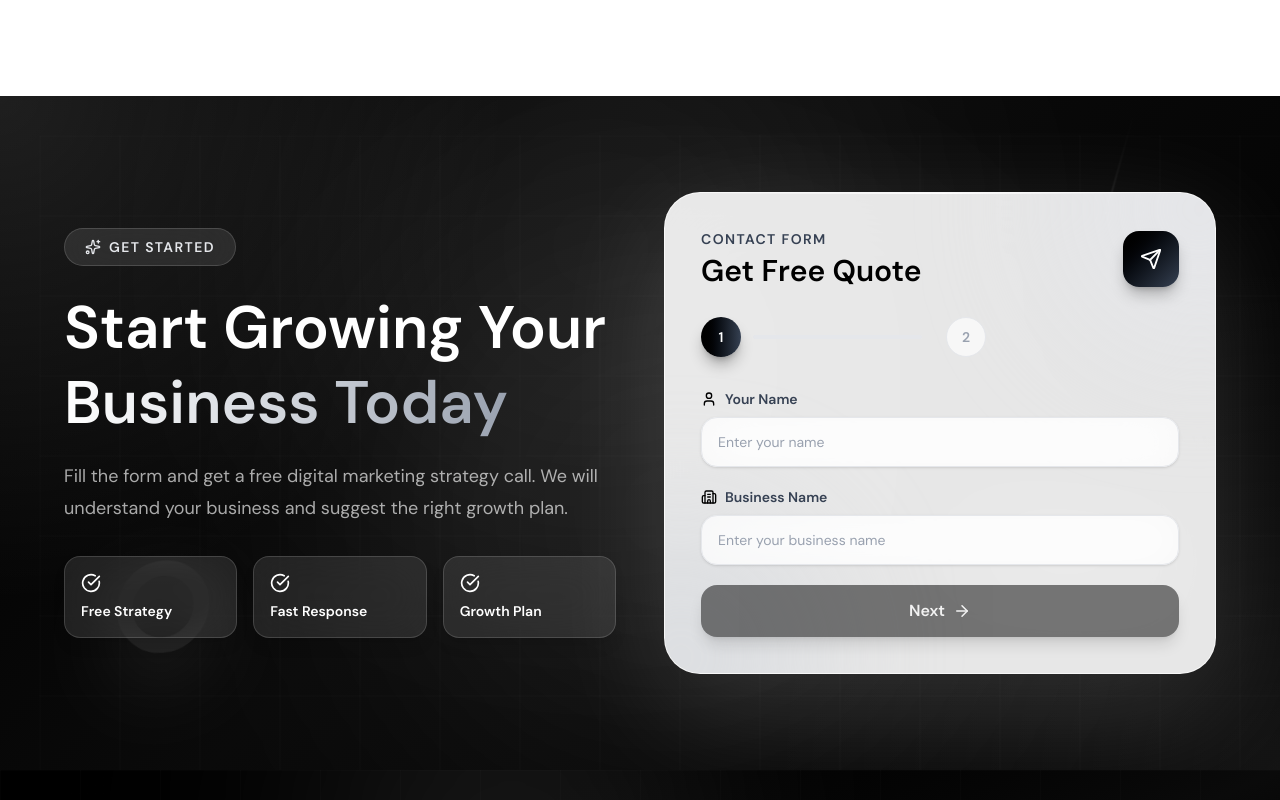
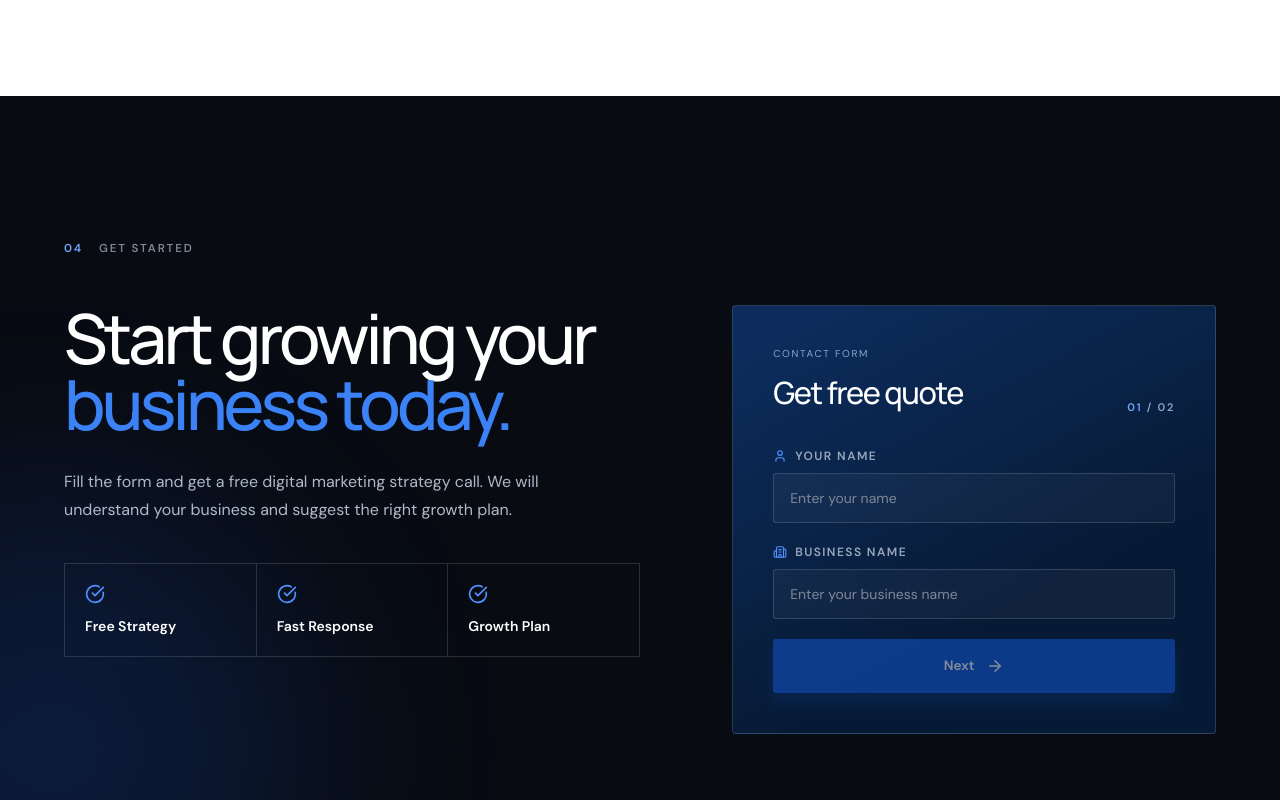
Before and after one commit to rvnaveen983-svg/Brandkural, a Next.js app: page / in a window 1280 px wide. Shown: the part 4460-5260 px from the top of the page. Built offline with nearby package versions, Linux system fonts and the light colour scheme.

Commit message:
style: contact form in Figma design language (logic unchanged)

```diff
--- a/src/components/LeadForm.jsx
+++ b/src/components/LeadForm.jsx
@@ -3,14 +3,11 @@
 import { useState } from "react";
 import {
   CheckCircle,
-  Sparkles,
   Phone,
   Building2,
   User,
   Send,
   ArrowRight,
-  MessageCircle,
-  Mail,
 } from "lucide-react";
 import { motion, AnimatePresence } from "framer-motion";
 
@@ -24,7 +21,10 @@ const serviceOptions = [
 ];
 
 const inputClass =
-  "w-full rounded-2xl bg-white/70 border border-gray-200 px-4 py-3.5 text-sm text-gray-900 placeholder:text-gray-400 outline-none backdrop-blur-xl shadow-sm transition-all duration-300 focus:bg-white focus:border-gray-500 focus:ring-4 focus:ring-black/10";
+  "w-full rounded-[3px] border border-white/[0.14] bg-white/[0.04] px-4 py-3.5 text-sm text-white placeholder:text-[#7e8797] outline-none transition-all duration-200 focus:border-brand focus:bg-white/[0.07] focus:ring-4 focus:ring-brand/20 [&>option]:bg-[#071a35] [&>option]:text-white";
+
+const labelClass =
+  "mb-2 flex items-center gap-2 text-[12px] font-semibold uppercase tracking-[0.12em] text-[#98a7bd]";
 
 const LeadForm = () => {
   const [step, setStep] = useState(1);
@@ -71,29 +71,28 @@ const LeadForm = () => {
 
   if (submitted) {
     return (
-      <section id="contact" className="relative py-24 bg-black overflow-hidden">
-        <div className="absolute inset-0 bg-[radial-gradient(circle_at_top,rgba(255,255,255,0.14),transparent_40%),radial-gradient(circle_at_bottom_right,rgba(255,255,255,0.08),transparent_35%)]" />
-
-        <div className="container mx-auto px-4 relative z-10">
+      <section
+        id="contact"
+        className="bg-ink px-6 py-24 font-body md:px-[5vw] md:py-36"
+      >
         <motion.div
-            initial={{ opacity: 0, scale: 0.85, y: 40 }}
-            animate={{ opacity: 1, scale: 1, y: 0 }}
+          initial={{ opacity: 0, y: 30 }}
+          animate={{ opacity: 1, y: 0 }}
           transition={{ duration: 0.6, ease: "easeOut" }}
-            className="max-w-lg mx-auto rounded-[36px] bg-white/90 border border-white/70 backdrop-blur-2xl shadow-[0_35px_120px_rgba(255,255,255,0.15)] p-10 md:p-12 text-center"
+          className="mx-auto max-w-lg rounded-[4px] border border-white/[0.14] bg-navy-2 p-10 text-center md:p-12"
         >
-            <div className="w-20 h-20 mx-auto rounded-full bg-gray-100 flex items-center justify-center mb-5">
-              <CheckCircle className="text-black" size={52} />
+          <div className="mx-auto mb-5 flex h-16 w-16 items-center justify-center rounded-full bg-brand-deep">
+            <CheckCircle className="text-white" size={34} />
           </div>
 
-            <h3 className="text-3xl font-extrabold mb-3 text-black">
-              Thank You!
+          <h3 className="font-heading text-3xl font-medium tracking-[-0.04em] text-white">
+            Thank you!
           </h3>
 
-            <p className="text-gray-600">
+          <p className="mt-3 text-[#aeb9c9]">
             We received your details. We will contact you within 24 hours.
           </p>
         </motion.div>
-        </div>
       </section>
     );
   }
@@ -101,242 +100,93 @@ const LeadForm = () => {
   return (
     <section
       id="contact"
-      className="relative py-24 bg-black overflow-hidden"
-      style={{ perspective: "1400px" }}
+      className="relative overflow-hidden bg-ink px-6 py-24 font-body md:px-[5vw] md:py-36"
     >
-      {/* Premium 3D Animated Background */}
-      <div className="absolute inset-0 pointer-events-none overflow-hidden">
-        <div className="absolute inset-0 bg-[radial-gradient(circle_at_top_left,rgba(255,255,255,0.12),transparent_35%),radial-gradient(circle_at_bottom_right,rgba(255,255,255,0.08),transparent_35%),linear-gradient(135deg,#000000,#0a0a0a_45%,#000000)]" />
+      {/* Soft blue glow */}
+      <div className="pointer-events-none absolute -left-[200px] bottom-[-120px] h-[500px] w-[500px] rounded-full bg-[rgba(31,105,255,0.16)] blur-[100px]" />
 
-        <motion.div
-          className="absolute inset-0 opacity-[0.22] bg-[linear-gradient(to_right,#ffffff18_1px,transparent_1px),linear-gradient(to_bottom,#ffffff18_1px,transparent_1px)] bg-[size:80px_80px]"
-          animate={{
-            x: [0, 45, 0],
-            y: [0, 45, 0],
-          }}
-          transition={{
-            duration: 18,
-            repeat: Infinity,
-            ease: "easeInOut",
-          }}
-        />
-
-        <motion.div
-          className="absolute -top-28 left-1/4 w-[420px] h-[420px] rounded-full bg-white/10 blur-[120px]"
-          animate={{
-            x: [0, 80, 0],
-            y: [0, 60, 0],
-            scale: [1, 1.2, 1],
-          }}
-          transition={{
-            duration: 11,
-            repeat: Infinity,
-            ease: "easeInOut",
-          }}
-        />
-
-        <motion.div
-          className="absolute bottom-0 right-1/4 w-[420px] h-[420px] rounded-full bg-white/10 blur-[120px]"
-          animate={{
-            x: [0, -80, 0],
-            y: [0, -50, 0],
-            scale: [1, 1.18, 1],
-          }}
-          transition={{
-            duration: 12,
-            repeat: Infinity,
-            ease: "easeInOut",
-          }}
-        />
-
-        {/* 3D Glass Cube */}
-        <motion.div
-          className="absolute top-[16%] right-[10%] w-28 h-28 rounded-[30px] bg-white/10 border border-white/20 backdrop-blur-xl shadow-[0_30px_90px_rgba(255,255,255,0.15)]"
-          animate={{
-            rotateX: [0, 180, 360],
-            rotateY: [0, 140, 360],
-            y: [0, -28, 0],
-          }}
-          transition={{
-            duration: 9,
-            repeat: Infinity,
-            ease: "easeInOut",
-          }}
-          style={{ transformStyle: "preserve-3d" }}
-        />
-
-        {/* 3D Floating Ring */}
-        <motion.div
-          className="absolute bottom-[18%] left-[9%] w-24 h-24 rounded-full border-[16px] border-white/10 shadow-[0_30px_90px_rgba(255,255,255,0.1)]"
-          animate={{
-            rotateX: [0, 360],
-            rotateY: [360, 0],
-            y: [0, 30, 0],
-          }}
-          transition={{
-            duration: 8,
-            repeat: Infinity,
-            ease: "easeInOut",
-          }}
-          style={{ transformStyle: "preserve-3d" }}
-        />
-
-        {/* Floating Mini Cards */}
-
-
-        <motion.div
-          className="hidden lg:block absolute bottom-[28%] right-[8%] rounded-3xl bg-white/10 border border-white/15 backdrop-blur-xl px-5 py-4 shadow-[0_25px_80px_rgba(0,0,0,0.22)]"
-          animate={{
-            y: [0, 24, 0],
-            rotate: [0, 3, 0],
-          }}
-          transition={{
-            duration: 5.5,
-            repeat: Infinity,
-            ease: "easeInOut",
-          }}
-        >
-          <div className="flex items-center gap-3 text-white">
-            <div className="w-10 h-10 rounded-2xl bg-white/20 flex items-center justify-center">
-              <Mail size={18} />
-            </div>
-            <div>
-              <p className="text-xs text-white/60">Free Consultation</p>
-              <p className="text-sm font-bold">Strategy Call</p>
-            </div>
-          </div>
-        </motion.div>
+      <div className="relative mx-auto max-w-[1669px]">
+        {/* Eyebrow */}
+        <div className="flex items-center gap-4 text-[11.5px] font-semibold tracking-[0.16em]">
+          <span className="text-brand-soft">04</span>
+          <span className="uppercase text-[#7e8797]">Get started</span>
         </div>
 
-      <div className="container mx-auto px-4 relative z-10">
-        <div className="grid lg:grid-cols-2 gap-12 items-center max-w-6xl mx-auto">
-          {/* Left Content */}
+        <div className="mt-12 grid items-start gap-14 lg:grid-cols-[1.1fr_0.9fr] lg:gap-[6vw]">
+          {/* Left content */}
           <motion.div
-            initial={{ opacity: 0, y: 45 }}
+            initial={{ opacity: 0, y: 40 }}
             whileInView={{ opacity: 1, y: 0 }}
-            viewport={{ once: true, margin: "-100px" }}
+            viewport={{ once: true, margin: "-80px" }}
             transition={{ duration: 0.7, ease: "easeOut" }}
-            className="text-center lg:text-left"
           >
-            <span className="inline-flex items-center gap-2 bg-white/10 border border-white/15 backdrop-blur-xl text-gray-200 text-sm font-bold tracking-widest uppercase px-5 py-2 rounded-full">
-              <Sparkles size={16} />
-              Get Started
-            </span>
-
-            <h2 className="text-4xl md:text-6xl font-extrabold mt-6 text-white leading-tight">
-              Start Growing Your{" "}
-              <span className="bg-gradient-to-r from-white via-gray-300 to-gray-400 bg-clip-text text-transparent">
-                Business Today
-              </span>
+            <h2 className="font-heading text-[clamp(2.6rem,5.4vw,6.2rem)] font-medium leading-[0.95] tracking-[-0.055em] text-white">
+              Start growing your
+              <br />
+              <span className="text-brand">business today.</span>
             </h2>
 
-            <p className="text-white/65 max-w-xl mt-5 text-base md:text-lg leading-8 mx-auto lg:mx-0">
-              Fill the form and get a free digital marketing strategy call.
-              We will understand your business and suggest the right growth plan.
+            <p className="mt-8 max-w-[520px] text-base leading-[1.7] text-[#aeb9c9]">
+              Fill the form and get a free digital marketing strategy call. We
+              will understand your business and suggest the right growth plan.
             </p>
 
-            <div className="grid sm:grid-cols-3 gap-4 mt-8 max-w-xl mx-auto lg:mx-0">
-              {[
-                "Free Strategy",
-                "Fast Response",
-                "Growth Plan",
-              ].map((item) => (
+            <div className="mt-10 grid max-w-xl border-l border-t border-white/[0.14] sm:grid-cols-3">
+              {["Free Strategy", "Fast Response", "Growth Plan"].map((item) => (
                 <div
                   key={item}
-                  className="rounded-2xl bg-white/10 border border-white/15 backdrop-blur-xl p-4 text-white shadow-lg"
+                  className="border-b border-r border-white/[0.14] p-5"
                 >
-                  <CheckCircle size={20} className="text-white mb-2" />
-                  <p className="text-sm font-bold">{item}</p>
+                  <CheckCircle size={20} className="mb-3 text-[#4f91ff]" />
+                  <p className="text-sm font-semibold text-white">{item}</p>
                 </div>
               ))}
             </div>
           </motion.div>
 
-          {/* Glassy Form */}
-          <motion.div
-            initial={{ opacity: 0, y: 50, rotateX: 8 }}
-            whileInView={{ opacity: 1, y: 0, rotateX: 0 }}
-            viewport={{ once: true, margin: "-100px" }}
-            transition={{ duration: 0.75, ease: "easeOut" }}
-            className="relative"
-            style={{ transformStyle: "preserve-3d" }}
-          >
+          {/* Form */}
           <motion.form
             onSubmit={handleSubmit}
-              whileHover={{
-                y: -6,
-                rotateX: 1,
-                rotateY: -1,
+            initial={{ opacity: 0, y: 40 }}
+            whileInView={{ opacity: 1, y: 0 }}
+            viewport={{ once: true, margin: "-80px" }}
+            transition={{ duration: 0.7, ease: "easeOut" }}
+            className="rounded-[4px] border border-white/[0.14] p-7 md:p-10"
+            style={{
+              backgroundImage:
+                "linear-gradient(152deg, rgb(12,44,91) 8.5%, rgb(7,26,53) 66.6%)",
             }}
-              transition={{
-                type: "spring",
-                stiffness: 160,
-                damping: 18,
-              }}
-              className="relative overflow-hidden rounded-[36px] bg-white/90 border border-white/70 backdrop-blur-2xl shadow-[0_35px_120px_rgba(255,255,255,0.15)] p-7 md:p-9"
           >
-              {/* Glass shine */}
-              <div className="absolute inset-x-8 top-0 h-px bg-gradient-to-r from-transparent via-white to-transparent" />
-              <div className="absolute -top-32 -right-32 w-72 h-72 rounded-full bg-gray-200/60 blur-3xl" />
-              <div className="absolute -bottom-32 -left-32 w-72 h-72 rounded-full bg-gray-300/50 blur-3xl" />
-
-              <div className="relative">
-                <div className="flex items-center justify-between gap-4 mb-7">
+            <div className="mb-8 flex items-end justify-between gap-4">
               <div>
-                    <p className="text-sm font-bold text-gray-700 uppercase tracking-widest">
-                      Contact Form
+                <p className="text-[10px] uppercase tracking-[0.17em] text-[#8ba5ca]">
+                  Contact form
                 </p>
-                    <h3 className="text-2xl md:text-3xl font-extrabold text-black mt-1">
-                      Get Free Quote
+                <h3 className="mt-2 font-heading text-[clamp(1.6rem,2.4vw,2.2rem)] font-medium tracking-[-0.045em] text-white">
+                  Get free quote
                 </h3>
               </div>
 
-                  <div className="w-14 h-14 rounded-2xl bg-gradient-to-br from-black to-gray-700 flex items-center justify-center text-white shadow-lg shadow-black/25">
-                    <Send size={22} />
-                  </div>
-                </div>
-
-                {/* Step Indicator */}
-                <div className="flex items-center gap-3 mb-8">
-                  {[1, 2].map((s) => (
-                    <div key={s} className="flex items-center flex-1">
-                      <div
-                        className={`w-10 h-10 rounded-full flex items-center justify-center text-sm font-extrabold transition-all duration-300 ${
-                          step >= s
-                            ? "bg-gradient-to-r from-black to-gray-700 text-white shadow-lg shadow-black/30"
-                            : "bg-white/70 text-gray-400 border border-gray-200"
-                        }`}
-                      >
-                        {s}
-                      </div>
-
-                      {s < 2 && (
-                        <div
-                          className={`h-1 flex-1 rounded-full mx-3 transition-all duration-300 ${
-                            step > 1
-                              ? "bg-gradient-to-r from-black to-gray-700"
-                              : "bg-gray-200"
-                          }`}
-                        />
-                      )}
-                    </div>
-                  ))}
+              {/* Step indicator */}
+              <p className="text-[11px] font-semibold tracking-[0.16em] text-[#8ba5ca]">
+                <span className="text-brand-soft">0{step}</span> / 02
+              </p>
             </div>
 
             <AnimatePresence mode="wait">
               {step === 1 && (
                 <motion.div
                   key="step-one"
-                      initial={{ opacity: 0, x: 35 }}
+                  initial={{ opacity: 0, x: 28 }}
                   animate={{ opacity: 1, x: 0 }}
-                      exit={{ opacity: 0, x: -35 }}
-                      transition={{ duration: 0.28 }}
+                  exit={{ opacity: 0, x: -28 }}
+                  transition={{ duration: 0.25 }}
                   className="space-y-5"
                 >
                   <div>
-                        <label className="text-sm font-bold mb-2 flex items-center gap-2 text-gray-700">
-                          <User size={16} className="text-black" />
-                          Your Name
+                    <label className={labelClass}>
+                      <User size={14} className="text-[#4f91ff]" />
+                      Your name
                     </label>
 
                     <input
@@ -350,9 +200,9 @@ const LeadForm = () => {
                   </div>
 
                   <div>
-                        <label className="text-sm font-bold mb-2 flex items-center gap-2 text-gray-700">
-                          <Building2 size={16} className="text-black" />
-                          Business Name
+                    <label className={labelClass}>
+                      <Building2 size={14} className="text-[#4f91ff]" />
+                      Business name
                     </label>
 
                     <input
@@ -369,7 +219,7 @@ const LeadForm = () => {
                     type="button"
                     onClick={goNext}
                     disabled={!form.name.trim() || !form.business.trim()}
-                        className="w-full flex items-center justify-center gap-2 bg-black hover:bg-neutral-800 disabled:opacity-50 disabled:cursor-not-allowed text-white py-3.5 rounded-2xl font-extrabold shadow-lg shadow-black/25 hover:shadow-xl hover:scale-[1.01] active:scale-[0.98] transition-all duration-200"
+                    className="flex min-h-[54px] w-full items-center justify-center gap-3 rounded-[3px] bg-brand-deep text-[13.6px] font-semibold text-white shadow-[0_12px_16px_rgba(20,91,219,0.25)] transition-colors duration-200 hover:bg-[#1a6bf0] disabled:cursor-not-allowed disabled:opacity-50"
                   >
                     Next
                     <ArrowRight size={18} />
@@ -380,16 +230,16 @@ const LeadForm = () => {
               {step === 2 && (
                 <motion.div
                   key="step-two"
-                      initial={{ opacity: 0, x: 35 }}
+                  initial={{ opacity: 0, x: 28 }}
                   animate={{ opacity: 1, x: 0 }}
-                      exit={{ opacity: 0, x: -35 }}
-                      transition={{ duration: 0.28 }}
+                  exit={{ opacity: 0, x: -28 }}
+                  transition={{ duration: 0.25 }}
                   className="space-y-5"
                 >
                   <div>
-                        <label className="text-sm font-bold mb-2 flex items-center gap-2 text-gray-700">
-                          <Phone size={16} className="text-black" />
-                          Phone Number
+                    <label className={labelClass}>
+                      <Phone size={14} className="text-[#4f91ff]" />
+                      Phone number
                     </label>
 
                     <input
@@ -403,9 +253,7 @@ const LeadForm = () => {
                   </div>
 
                   <div>
-                        <label className="text-sm font-bold mb-2 block text-gray-700">
-                          Service Required
-                        </label>
+                    <label className={labelClass}>Service required</label>
 
                     <select
                       required
@@ -426,14 +274,14 @@ const LeadForm = () => {
                     <button
                       type="button"
                       onClick={() => setStep(1)}
-                          className="flex-1 bg-white/75 hover:bg-white text-gray-700 border border-gray-200 py-3.5 rounded-2xl font-extrabold hover:scale-[1.01] active:scale-[0.98] transition-all duration-200"
+                      className="flex min-h-[54px] flex-1 items-center justify-center rounded-[3px] border border-white/[0.24] bg-white/[0.04] text-[13.6px] font-semibold text-white transition-colors duration-200 hover:bg-white/[0.1]"
                     >
                       Back
                     </button>
 
                     <button
                       type="submit"
-                          className="flex-1 flex items-center justify-center gap-2 bg-black hover:bg-neutral-800 text-white py-3.5 rounded-2xl font-extrabold shadow-lg shadow-black/25 hover:shadow-xl hover:scale-[1.01] active:scale-[0.98] transition-all duration-200"
+                      className="flex min-h-[54px] flex-1 items-center justify-center gap-2 rounded-[3px] bg-brand-deep text-[13.6px] font-semibold text-white shadow-[0_12px_16px_rgba(20,91,219,0.25)] transition-colors duration-200 hover:bg-[#1a6bf0]"
                     >
                       <Send size={16} />
                       Submit
@@ -442,9 +290,7 @@ const LeadForm = () => {
                 </motion.div>
               )}
             </AnimatePresence>
-              </div>
           </motion.form>
-          </motion.div>
         </div>
       </div>
     </section>
```
Lines whose indentation alone changed are shown as unchanged.
